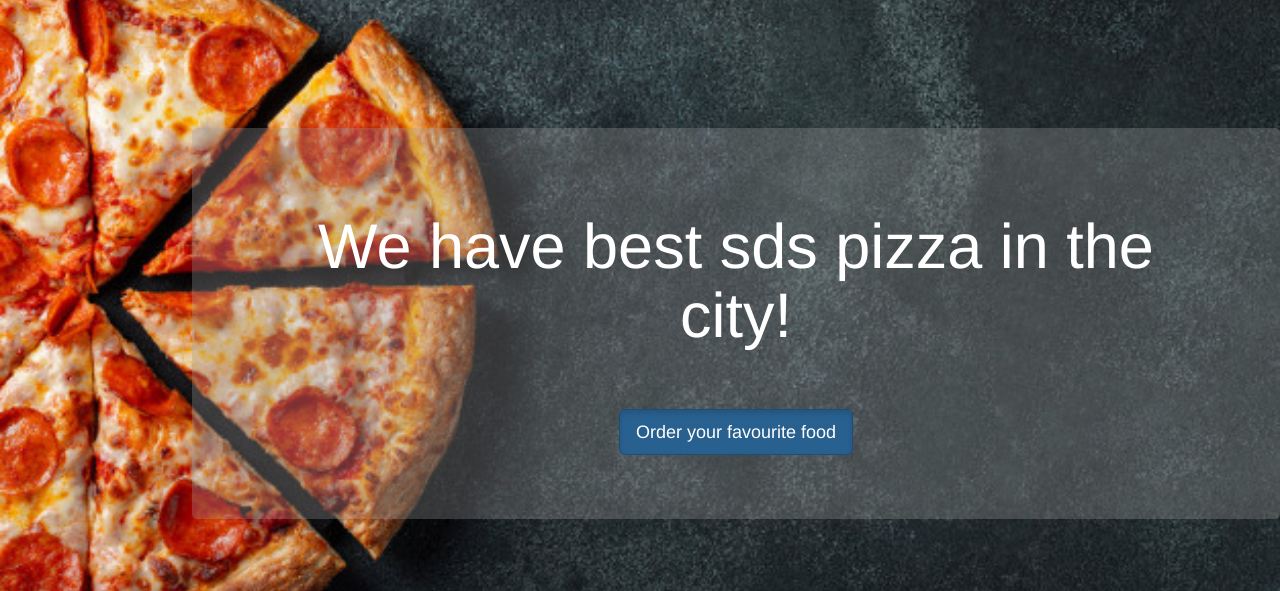
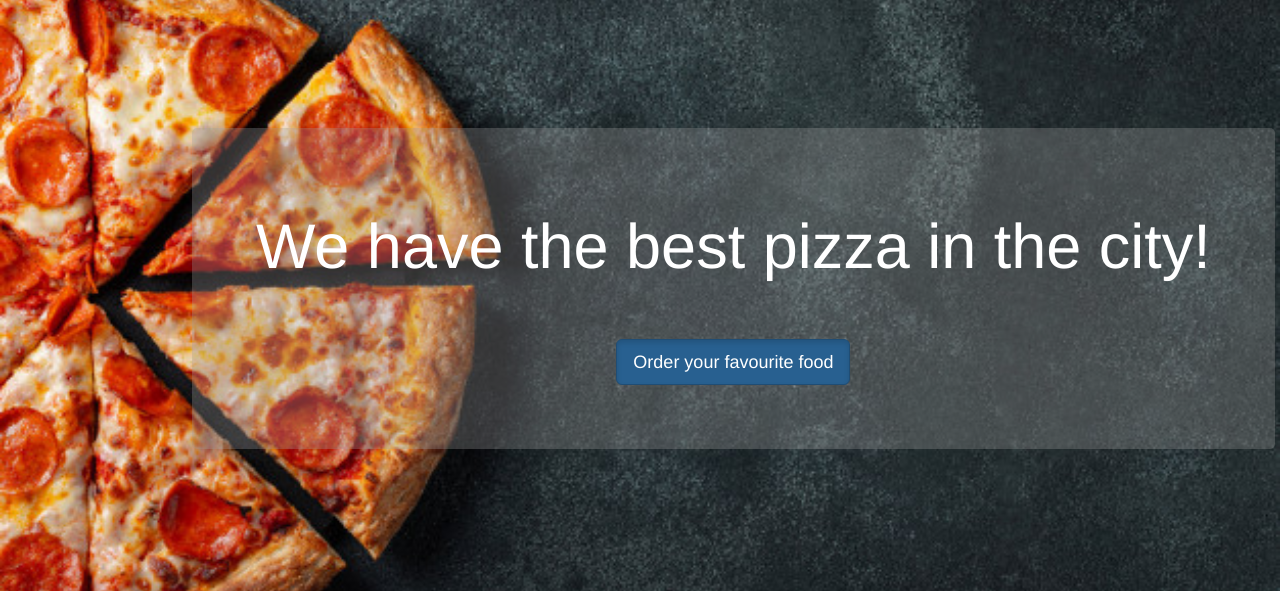
Before and after one commit to krapovskik/MyApp, a Django app: page /zayshop/ in a window 1280 px wide. Shown: the part 50-641 px from the top of the page. Run offline with Django 3.2, Linux system fonts and the light colour scheme; some libraries are stand-ins or nearby versions; some web fonts are replaced.

Commit message:
commiting an app

```diff
--- a/zayshop/templates/zayshop/home.html
+++ b/zayshop/templates/zayshop/home.html
@@ -5,7 +5,7 @@
 {% block body %}
     <div class="jumbotron text-center" style="background: rgba(160, 160, 160,0.3);position: absolute;margin-top: 10%;margin-left: 15%;border-radius: 5px;padding: 5% 5% 5% 5%">
         <h1 style="color: white;">
-            We have best sds pizza in the city!
+            We have the best pizza in the city!
         </h1>
         <a href="{% url 'zayshop:order' %}" class="btn btn-primary btn-lg active" role="button" aria-pressed="true" style="margin-top: 5%;">Order your favourite food</a>
     </div>
```
